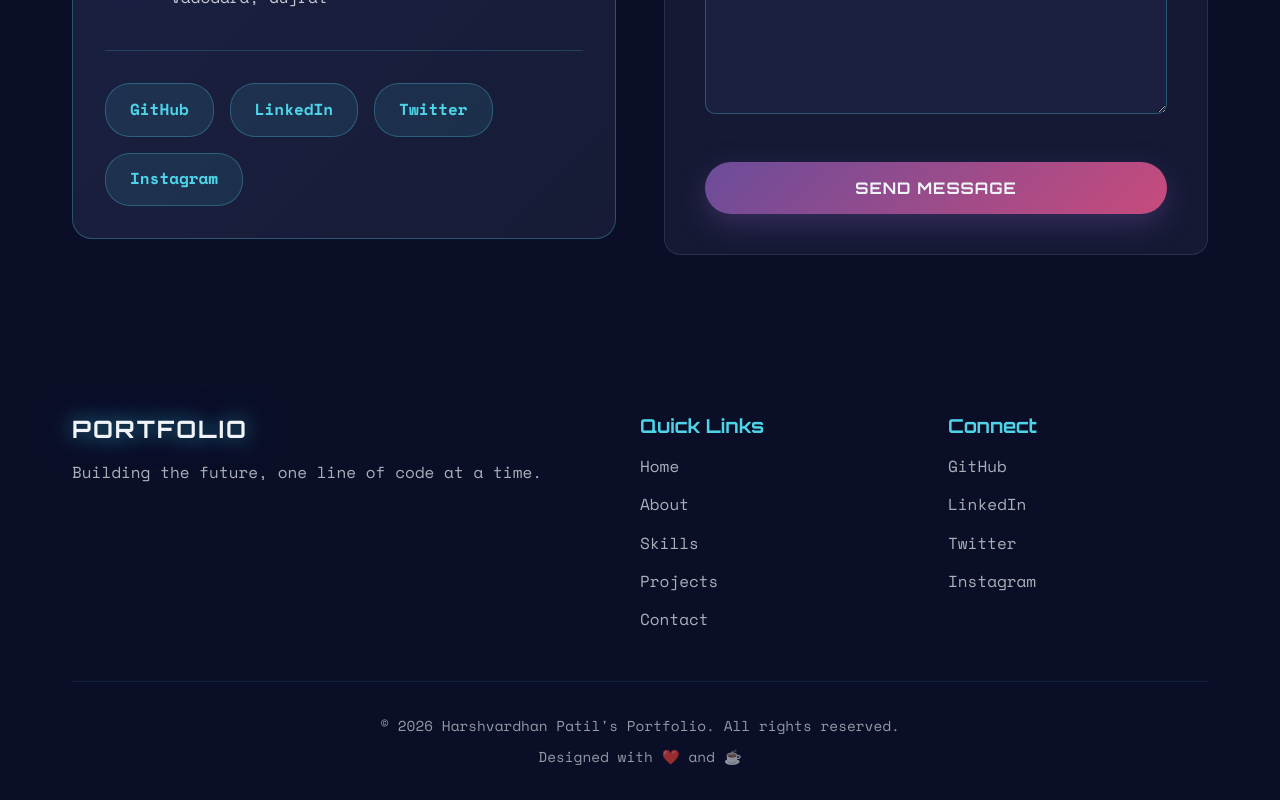
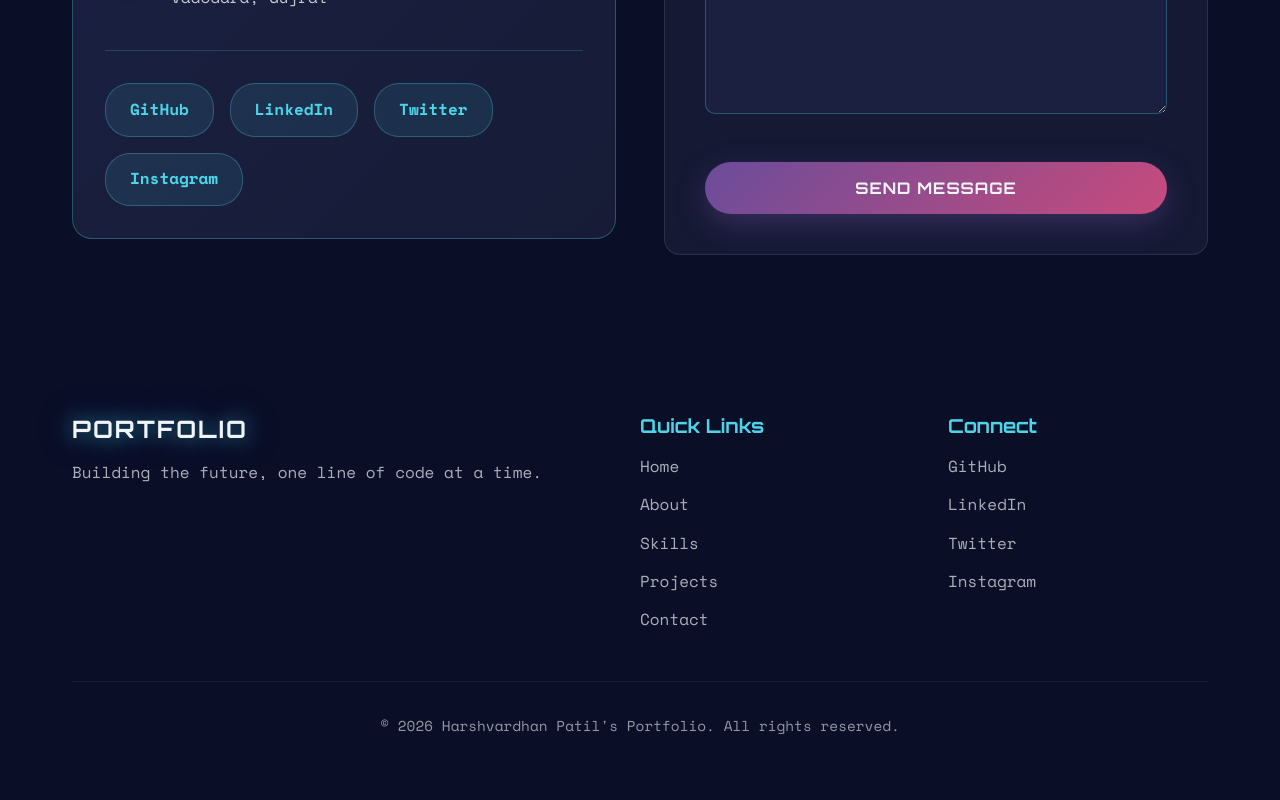
Before and after one commit to harsh200539/Portfolio-Website, a React (Create React App) app: page / in a window 1280 px wide. Shown: the part 7484-8284 px from the top of the page. After the commit the page ends 8253 px from the top, so only its background shows below. Built offline with nearby package versions, Linux system fonts and the light colour scheme; the HTML template or start-up script is replaced by a standard one; a web font is replaced by a local one.

Commit message:
Remove design credit from footer

```diff
--- a/src/components/Footer.js
+++ b/src/components/Footer.js
@@ -73,7 +73,7 @@ function Footer() {
 
         <div className="footer-bottom">
           <p>&copy; {currentYear} Harshvardhan Patil's Portfolio. All rights reserved.</p>
-          <p>Designed with ❤️ and ☕</p>
+          {/* <p>Designed with ❤️ and ☕</p> */}
         </div>
       </div>
     </footer>
```
